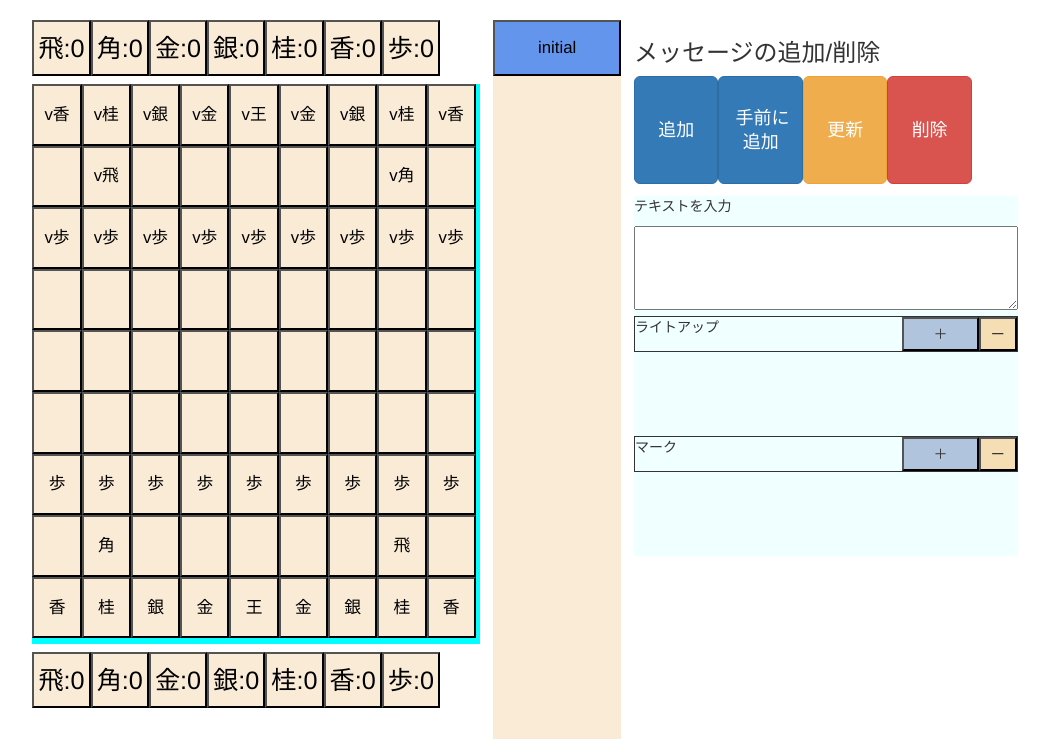
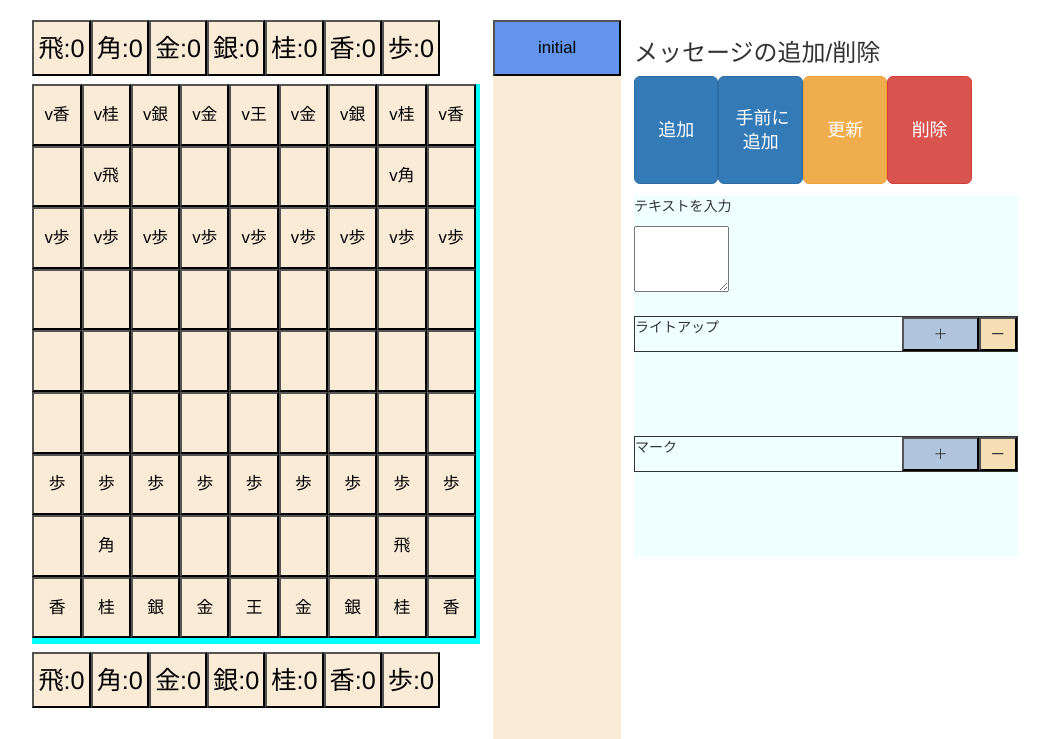
Before and after one commit to h-nohara/ShogiMovieBot, a Django app: page /board/ in a window 1280 px wide. Shown: the part 52-791 px from the top of the page, without its empty margins (6-1055 px from the left). Run offline with Django 3.2, Linux system fonts and the light colour scheme; a user stored in the database is signed in; data that the repository does not hold is empty; some libraries are stand-ins or nearby versions.

Commit message:
comment out

```diff
--- a/board/templates/board/gui.html
+++ b/board/templates/board/gui.html
@@ -197,7 +197,7 @@
                 </div>
 
                 <!-- <input type="text" id="TextAction_text_box" class="action_contents"> -->
-                <textarea id="TextAction_text_box" class="action_contents" rows="3" cols="9"></textarea>
+                <textarea id="TextAction_text_box" rows="3" cols="9"></textarea>
 
             </div>
 
```
